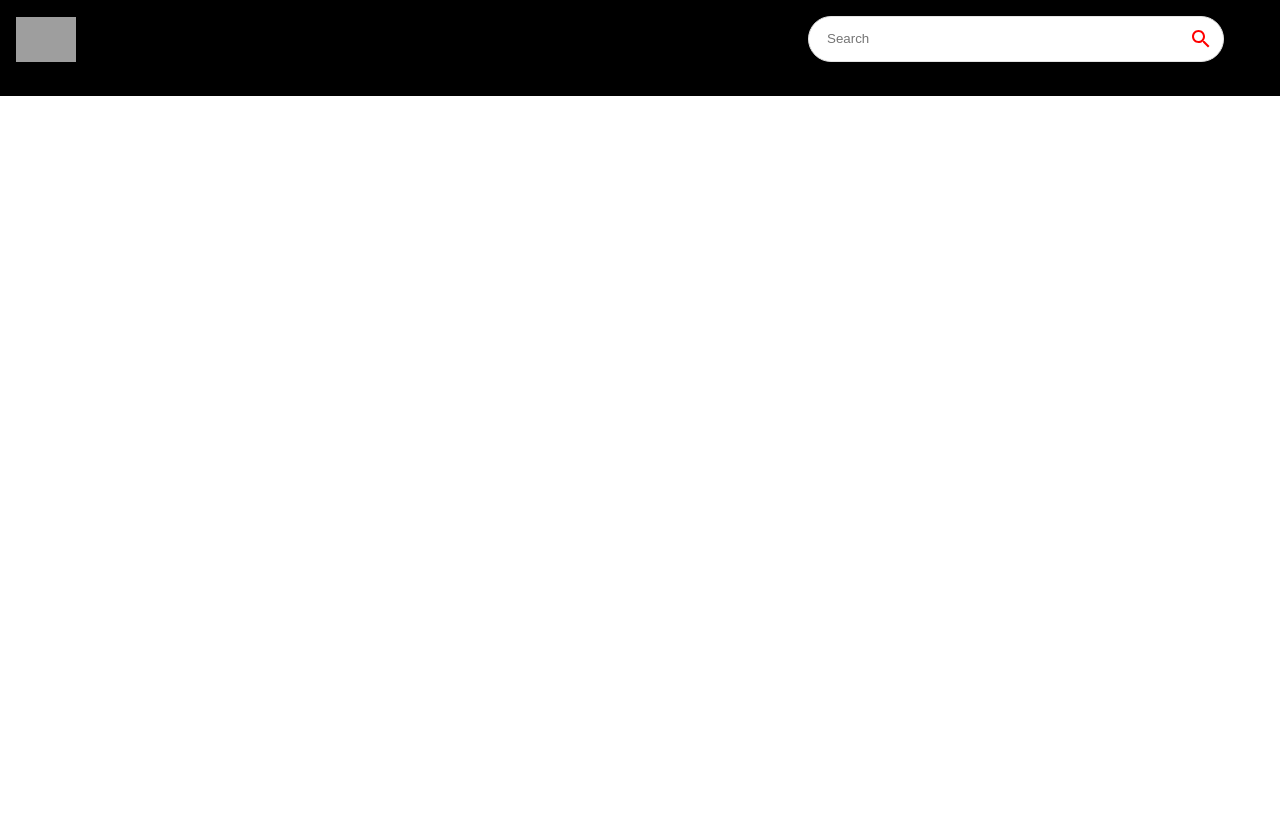
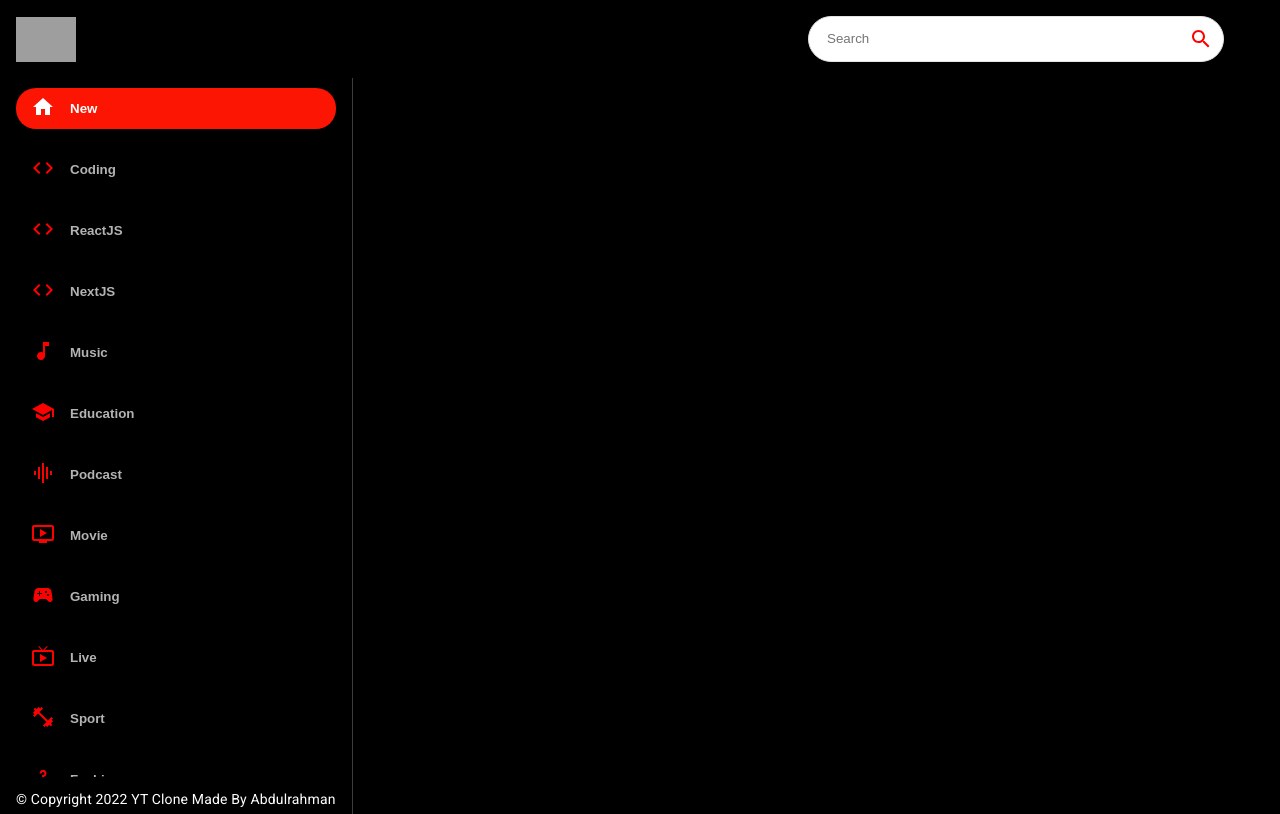
Before and after one commit to abdulrahmanberro/youtube_clone, a React (Create React App) app: page / in a window 1280 px wide. Built offline with nearby package versions, Linux system fonts and the light colour scheme; grey boxes are pictures that could not be loaded.

Commit message:
side bar applied (not fully)

```diff
--- a/src/components/Feed.jsx
+++ b/src/components/Feed.jsx
@@ -1,9 +1,29 @@
-import React from 'react'
+import React from "react";
+import { useEffect, useState } from "react";
+import { Box, Stack, Typography } from "@mui/material";
+import { Sidebar } from "./index";
 
 const Feed = () => {
   return (
-    <div>Feed</div>
-  )
-}
+    <Stack sx={{ flexDirection: { sx: "column", md: "row" } }}>
+      <Box
+        sx={{
+          height: { sx: "auto", md: "92vh" },
+          borderRight: "1px solid #3d3d3d",
+          paddingX: { sx: 0, md: 2 },
+        }}
+      >
+        <Sidebar />
+        <Typography
+          calssName="copyright"
+          variant="body2"
+          sx={{ mt: 1.5, color: "#fff" }}
+        >
+          &copy; Copyright 2022 YT Clone Made By Abdulrahman
+        </Typography>
+      </Box>
+    </Stack>
+  );
+};
 
-export default Feed
+export default Feed;
--- /dev/null
+++ b/src/components/Sidebar.jsx
@@ -0,0 +1,50 @@
+import React, { useState } from "react";
+import { Stack } from "@mui/material";
+
+import { categories } from "../utils/constants";
+
+const Sidebar = () => {
+  const [selectedCategory, setSelectedCategory] = useState("New");
+  return (
+    <Stack
+      direction="row"
+      sx={{
+        overflowY: "auto",
+        height: { sx: "auto", md: "95%" },
+        flexDirection: { md: "column" },
+      }}
+    >
+      {categories.map((category) => (
+        <button
+          className="category-btn"
+          style={{
+            background: category.name === selectedCategory && "#FC1503",
+            color: "white",
+          }}
+          key={category.name}
+          onClick={() => {
+            setSelectedCategory(category.name);
+          }}
+        >
+          <span
+            style={{
+              color: category.name === selectedCategory ? "white" : "red",
+              marginRight: "15px",
+            }}
+          >
+            {category.icon}
+          </span>
+          <span
+            style={{
+              opacity: category.name === selectedCategory ? 1 : 0.7,
+            }}
+          >
+            {category.name}
+          </span>
+        </button>
+      ))}
+    </Stack>
+  );
+};
+
+export default Sidebar;
--- a/src/components/index.js
+++ b/src/components/index.js
@@ -4,3 +4,4 @@
 export { default as SearchFeed } from "./SearchFeed";
 export { default as Navbar } from "./Navbar";
 export { default as SearchBar } from "./SearchBar";
+export { default as Sidebar } from "./Sidebar";
--- a/src/index.css
+++ b/src/index.css
@@ -28,6 +28,7 @@
 .category-btn:hover {
   background-color: #fc1503 !important;
   color: white !important;
+  transition: 0.2s ease all;
 }
 
 .category-btn:hover span {
--- a/src/utils/constants.js
+++ b/src/utils/constants.js
@@ -16,7 +16,6 @@
 
 export const categories = [
   { name: "New", icon: <HomeIcon /> },
-  { name: "JS Mastery", icon: <CodeIcon /> },
   { name: "Coding", icon: <CodeIcon /> },
   { name: "ReactJS", icon: <CodeIcon /> },
   { name: "NextJS", icon: <CodeIcon /> },
```
